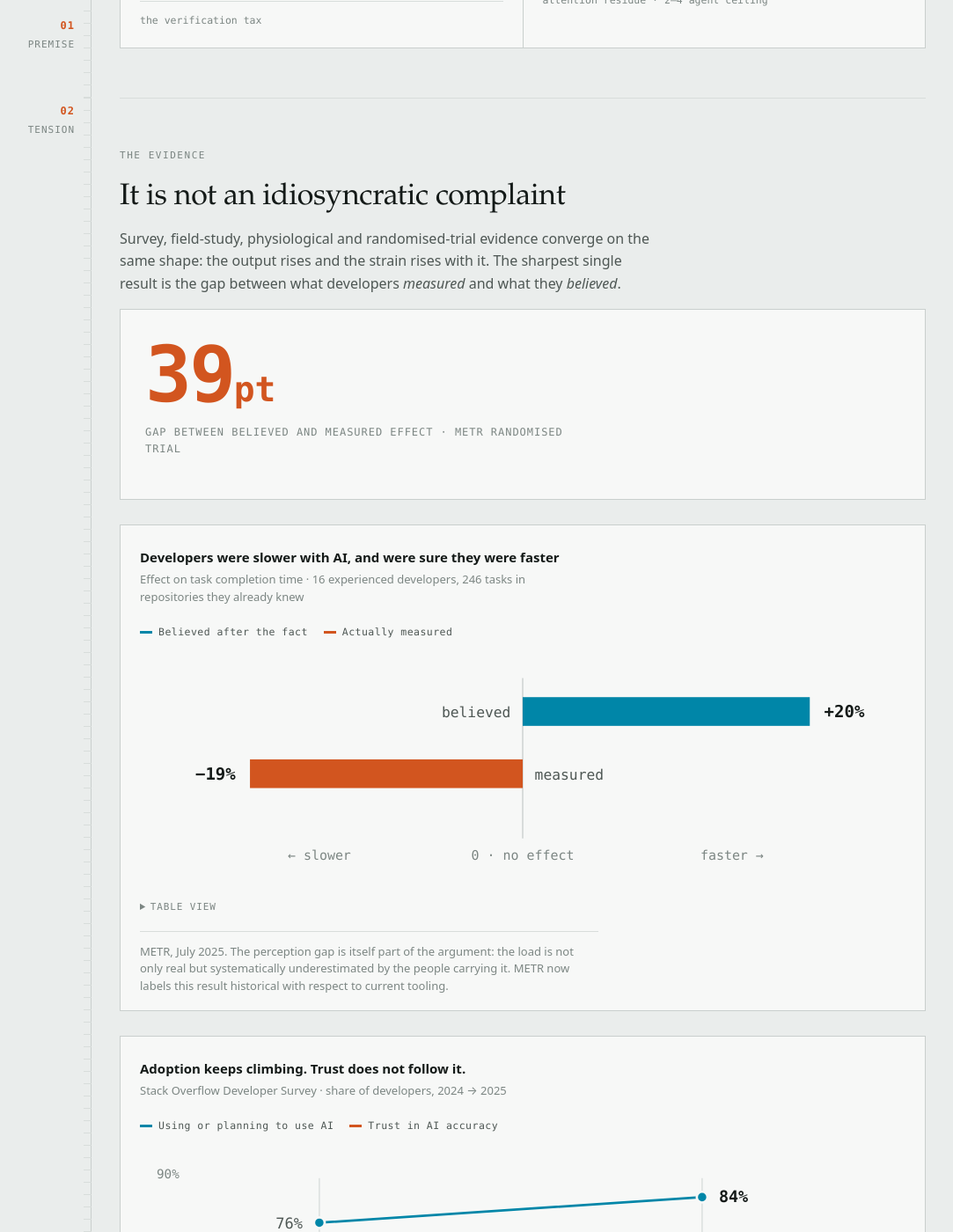
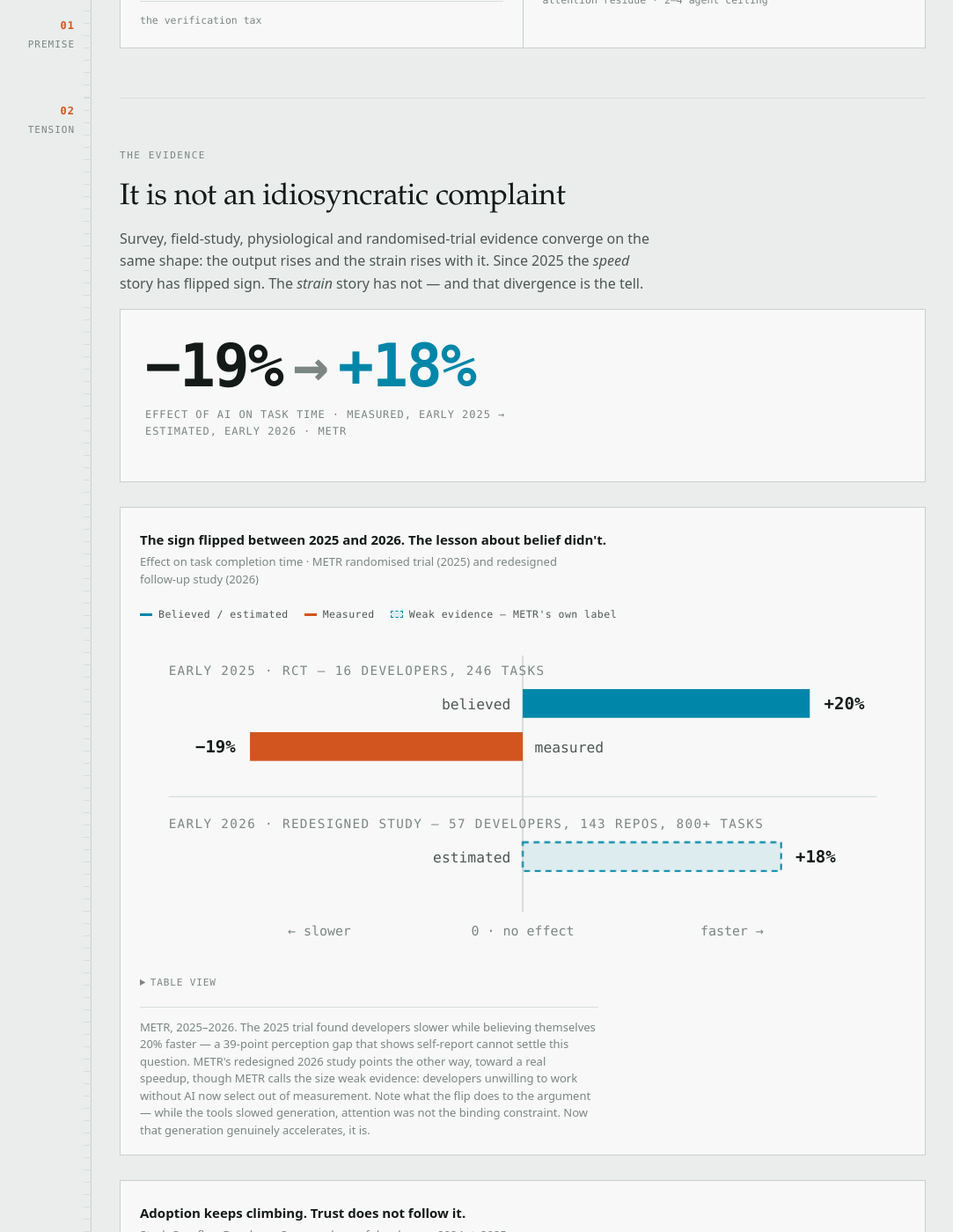
Before and after one commit to ccabos/live-with-AI, a Jekyll site: the page attention-bottleneck.html, which Jekyll copies as it is, in a window 1280 px wide and 1400 px high, scrolled down 1072 px. Shown: the whole window at 88% size, without its empty margins (128-1211 px from the left). Built offline with Jekyll 4.4.1, drawn with Linux system fonts in a browser that asks for light colours; some of the changed text lies outside the part shown.

Commit message:
Update the METR evidence from snapshot to trajectory
The infographic and the K spine leaned on METR's early-2025 result --
developers 19% slower with AI while believing themselves 20% faster --
as their headline number. That result no longer describes the present:
METR redesigned the experiment in February 2026 and now believes
developers are likely genuinely sped up (an estimate around +18% for
part of the original cohort), while itself labeling the size weak
evidence, because developers unwilling to work without AI select out
of measurement.

The adaptation keeps the 2025 result but reframes it as one end of a
dated arc rather than the current state, because both halves still
serve the argument: the 2025 perception gap shows self-report cannot
settle the question, and the 2026 speedup tightens the bottleneck claim
rather than loosening it -- while tools slowed generation, attention
was not the binding constraint; now that generation genuinely
accelerates, every point of speedup is more output arriving at the same
fixed pool of verifying attention. The strain findings (DORA
verification tax, Stack Overflow almost-right frustration, the DX
deterioration) never flipped with the speed findings, and that
divergence is now the section's framing.

- attention-bottleneck.html: hero becomes the -19% -> +18% arc; the
  METR figure gains a second, dated group with the 2026 estimate drawn
  as a dashed outline wash so uncertainty is visible in the mark
  itself; caption, table view, payoff section, closing caveat, and
  sources updated (METR 2026 redesign link added).
- essay-outline.md / .de.md: the K spine's METR sentence becomes the
  arc, with the selection-effects caveat and the tightening point; the
  closing caveat now instructs citing speed numbers as a dated
  trajectory, never a snapshot.

The essay prose needed no changes: it claims rising strain, not lost
speed, and that claim is consistent with the 2026 evidence.

Co-Authored-By: Claude Opus 5 <noreply@anthropic.com>
Claude-Session: https://claude.ai/code/session_01Wrczu5e9phBSsZNLaNNgap

```diff
--- a/attention-bottleneck.html
+++ b/attention-bottleneck.html
@@ -552,44 +552,58 @@
       <p class="eyebrow">The evidence</p>
       <h2>It is not an idiosyncratic complaint</h2>
       <p>Survey, field-study, physiological and randomised-trial evidence converge on the same shape:
-        the output rises and the strain rises with it. The sharpest single result is the gap between
-        what developers <em>measured</em> and what they <em>believed</em>.</p>
+        the output rises and the strain rises with it. Since 2025 the <em>speed</em> story has
+        flipped sign. The <em>strain</em> story has not — and that divergence is the tell.</p>
 
       <div class="hero-fig">
-        <div class="hero-num">39<span style="font-size:.45em;letter-spacing:0">pt</span></div>
-        <p class="hero-cap">Gap between believed and measured effect · METR randomised trial</p>
+        <div class="hero-num" style="font-size:clamp(36px,6.5vw,68px)"><span style="color:var(--ink)">−19%</span><span style="color:var(--muted);padding:0 .18em">→</span><span style="color:var(--steel)">+18%</span></div>
+        <p class="hero-cap">Effect of AI on task time · measured, early 2025 → estimated, early 2026 · METR</p>
       </div>
 
       <figure>
-        <p class="fig-title">Developers were slower with AI, and were sure they were faster</p>
-        <p class="fig-sub">Effect on task completion time · 16 experienced developers, 246 tasks in repositories they already knew</p>
+        <p class="fig-title">The sign flipped between 2025 and 2026. The lesson about belief didn't.</p>
+        <p class="fig-sub">Effect on task completion time · METR randomised trial (2025) and redesigned follow-up study (2026)</p>
         <div class="legend">
-          <span><i class="key" style="background:var(--steel)"></i> Believed after the fact</span>
-          <span><i class="key" style="background:var(--ember)"></i> Actually measured</span>
+          <span><i class="key" style="background:var(--steel)"></i> Believed / estimated</span>
+          <span><i class="key" style="background:var(--ember)"></i> Measured</span>
+          <span><i class="key" style="background:var(--steel-wash);border:1px dashed var(--steel);height:8px"></i> Weak evidence — METR's own label</span>
         </div>
         <div class="chart-scroll">
-          <svg viewBox="0 0 640 190" role="img" aria-label="Diverging bar chart. Developers believed AI made them 20 percent faster; measurement showed they were 19 percent slower.">
+          <svg viewBox="0 0 640 268" role="img" aria-label="Diverging bar chart in two groups. Early 2025: developers believed AI made them 20 percent faster while measurement showed 19 percent slower. Early 2026: the redesigned study estimates 18 percent faster, which METR labels weak evidence.">
             <!-- zero baseline -->
-            <line x1="320" y1="18" x2="320" y2="152" stroke="var(--rule)" stroke-width="1"/>
-            <text x="320" y="170" fill="var(--muted)" font-size="11" text-anchor="middle">0 · no effect</text>
-            <text x="150" y="170" fill="var(--muted)" font-size="11" text-anchor="middle">← slower</text>
-            <text x="495" y="170" fill="var(--muted)" font-size="11" text-anchor="middle">faster →</text>
+            <line x1="320" y1="14" x2="320" y2="228" stroke="var(--rule)" stroke-width="1"/>
+            <text x="320" y="248" fill="var(--muted)" font-size="11" text-anchor="middle">0 · no effect</text>
+            <text x="150" y="248" fill="var(--muted)" font-size="11" text-anchor="middle">← slower</text>
+            <text x="495" y="248" fill="var(--muted)" font-size="11" text-anchor="middle">faster →</text>
 
-            <!-- believed: +20% to the right -->
-            <g class="hit" data-tip="Believed: 20% faster&#10;self-estimate, after the task">
-              <rect x="320" y="34" width="240" height="24" fill="var(--steel)" class="grow" style="transform-origin:320px 0"/>
-              <rect x="320" y="34" width="240" height="24" fill="transparent"/>
+            <text x="24" y="30" fill="var(--muted)" font-size="10.5" letter-spacing="1">EARLY 2025 · RCT — 16 DEVELOPERS, 246 TASKS</text>
+
+            <!-- 2025 believed: +20% -->
+            <g class="hit" data-tip="Early 2025 · believed: 20% faster&#10;self-estimate, after the task">
+              <rect x="320" y="42" width="240" height="24" fill="var(--steel)" class="grow" style="transform-origin:320px 0"/>
+              <rect x="320" y="42" width="240" height="24" fill="transparent"/>
             </g>
-            <text x="572" y="51" fill="var(--ink)" font-size="14" font-weight="600">+20%</text>
-            <text x="310" y="51" fill="var(--ink-2)" font-size="12" text-anchor="end">believed</text>
+            <text x="572" y="59" fill="var(--ink)" font-size="14" font-weight="600">+20%</text>
+            <text x="310" y="59" fill="var(--ink-2)" font-size="12" text-anchor="end">believed</text>
 
-            <!-- measured: -19% to the left -->
-            <g class="hit" data-tip="Measured: 19% slower&#10;randomised controlled trial">
-              <rect x="92" y="86" width="228" height="24" fill="var(--ember)" class="grow" style="transform-origin:320px 0"/>
-              <rect x="92" y="86" width="228" height="24" fill="transparent"/>
+            <!-- 2025 measured: -19% -->
+            <g class="hit" data-tip="Early 2025 · measured: 19% slower&#10;randomised controlled trial">
+              <rect x="92" y="78" width="228" height="24" fill="var(--ember)" class="grow" style="transform-origin:320px 0"/>
+              <rect x="92" y="78" width="228" height="24" fill="transparent"/>
             </g>
-            <text x="80" y="103" fill="var(--ink)" font-size="14" font-weight="600" text-anchor="end">−19%</text>
-            <text x="330" y="103" fill="var(--ink-2)" font-size="12">measured</text>
+            <text x="80" y="95" fill="var(--ink)" font-size="14" font-weight="600" text-anchor="end">−19%</text>
+            <text x="330" y="95" fill="var(--ink-2)" font-size="12">measured</text>
+
+            <line x1="24" y1="132" x2="616" y2="132" stroke="var(--hairline)" stroke-width="1"/>
+            <text x="24" y="158" fill="var(--muted)" font-size="10.5" letter-spacing="1">EARLY 2026 · REDESIGNED STUDY — 57 DEVELOPERS, 143 REPOS, 800+ TASKS</text>
+
+            <!-- 2026 estimated: +18%, dashed outline = weak evidence -->
+            <g class="hit" data-tip="Early 2026 · estimated: 18% faster&#10;weak evidence — selection effects;&#10;devs unwilling to work without AI opt out">
+              <rect x="320" y="170" width="216" height="24" fill="var(--steel-wash)" stroke="var(--steel)" stroke-width="1.5" stroke-dasharray="5 4" class="grow" style="transform-origin:320px 0"/>
+              <rect x="320" y="170" width="216" height="24" fill="transparent"/>
+            </g>
+            <text x="548" y="187" fill="var(--ink)" font-size="14" font-weight="600">+18%</text>
+            <text x="310" y="187" fill="var(--ink-2)" font-size="12" text-anchor="end">estimated</text>
           </svg>
         </div>
         <details>
@@ -597,15 +611,18 @@
           <table>
             <thead><tr><th>Measure</th><th>Effect on task time</th></tr></thead>
             <tbody>
-              <tr><td>Believed (self-estimate)</td><td>20% faster</td></tr>
-              <tr><td>Measured (trial)</td><td>19% slower</td></tr>
-              <tr><td>Gap</td><td>39 percentage points</td></tr>
+              <tr><td>Early 2025 · believed (self-estimate)</td><td>20% faster</td></tr>
+              <tr><td>Early 2025 · measured (trial)</td><td>19% slower</td></tr>
+              <tr><td>Early 2026 · estimated (redesigned study)</td><td>18% faster — weak evidence</td></tr>
             </tbody>
           </table>
         </details>
-        <figcaption>METR, July 2025. The perception gap is itself part of the argument: the load is
-          not only real but systematically underestimated by the people carrying it. METR now labels
-          this result historical with respect to current tooling.</figcaption>
+        <figcaption>METR, 2025–2026. The 2025 trial found developers slower while believing themselves
+          20% faster — a 39-point perception gap that shows self-report cannot settle this question.
+          METR's redesigned 2026 study points the other way, toward a real speedup, though METR calls
+          the size weak evidence: developers unwilling to work without AI now select out of
+          measurement. Note what the flip does to the argument — while the tools slowed generation,
+          attention was not the binding constraint. Now that generation genuinely accelerates, it is.</figcaption>
       </figure>
 
       <figure>
@@ -737,9 +754,12 @@
       <p class="lead">Not compute. Not model capability. The ceiling on AI-augmented output is how much
         of it one accountable person can hold in mind and vouch for — and unlike compute, you cannot
         buy more of it.</p>
-      <p>Which inverts a good deal of strategy. Buying capability past the point where anyone can
-        supervise it does not produce more usable output. It produces more <em>unverified</em> output,
-        which is a liability rather than an asset.</p>
+      <p>And the better the tools get at generating — as they visibly have since 2025 — the harder
+        the constraint binds, not the softer. Every point of genuine speedup is more output arriving
+        at the same fixed pool of attention that must verify it. Which inverts a good deal of
+        strategy: buying capability past the point where anyone can supervise it does not produce
+        more usable output. It produces more <em>unverified</em> output, which is a liability rather
+        than an asset.</p>
 
       <div class="caveat">
         <b>It cuts against the usual worry, and both things are true.</b> The standard fear is that AI
@@ -791,8 +811,9 @@
       <div class="caveat" style="border-style:solid">
         <b>One caveat worth carrying forward.</b> K is the only spin-off spine resting on named
         empirical sources, which means those citations want re-checking whenever the piece is actually
-        written. METR already labels its own 2025 result historical — and the longer the spine sits,
-        the more that matters.
+        written. The speed numbers have already flipped sign once — METR's 2025 &ldquo;slower&rdquo;
+        became 2026's estimated speedup — and they will move again. The strain findings are the
+        stable part; cite the speed numbers as a trajectory, dated, never as a snapshot.
       </div>
     </section>
   </div>
@@ -800,7 +821,8 @@
   <footer>
     Sources · <a href="https://dora.dev/insights/balancing-ai-tensions/">DORA 2025, Balancing AI tensions</a>
     · <a href="https://survey.stackoverflow.co/2025/ai/">Stack Overflow Developer Survey 2025</a>
-    · <a href="https://metr.org/blog/2025-07-10-early-2025-ai-experienced-os-dev-study/">METR productivity trial</a>
+    · <a href="https://metr.org/blog/2025-07-10-early-2025-ai-experienced-os-dev-study/">METR productivity trial (2025)</a>
+    · <a href="https://metr.org/blog/2026-02-24-uplift-update/">METR study redesign &amp; update (2026)</a>
     · <a href="https://arxiv.org/pdf/2606.05770">Human Oversight and Overload</a>
     · <a href="https://arxiv.org/html/2605.23135v1">Longitudinal study of AI coding assistants</a><br/>
     Repository · <a href="https://github.com/ccabos/live-with-AI/pull/9">ccabos/live-with-AI #9</a>
```
Also changed, not shown: essay-outline.de.md (+12 -3 lines), essay-outline.md (+10 -2 lines).
